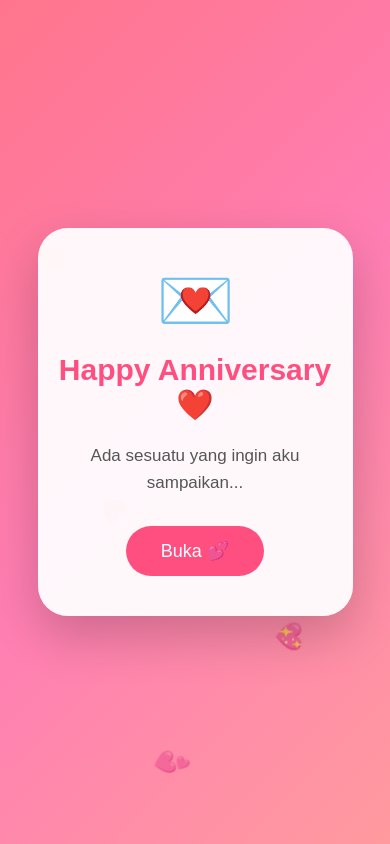
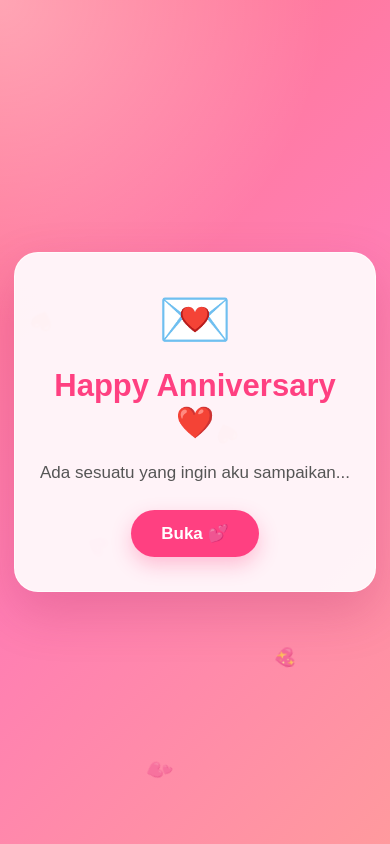
Before and after one commit to madereyzu04-star/happy-anniversary, a plain HTML site: page index.html in a window 390 px wide. Drawn offline with Linux system fonts and the light colour scheme.

Commit message:
Update style.css

```diff
--- a/style.css
+++ b/style.css
@@ -4,6 +4,11 @@
     box-sizing: border-box;
 }
 
+html,
+body {
+    width: 100%;
+    min-height: 100%;
+}
 
 body {
     min-height: 100vh;
@@ -16,157 +21,245 @@ body {
 
     font-family: Arial, sans-serif;
 
-    background: linear-gradient(
-        135deg,
-        #ff758c,
-        #ff7eb3,
-        #ff9a9e
-    );
+    /* Background pink lembut */
+    background:
+        radial-gradient(
+            circle at top left,
+            rgba(255, 255, 255, 0.35),
+            transparent 35%
+        ),
+        linear-gradient(
+            135deg,
+            #ff758c 0%,
+            #ff7eb3 50%,
+            #ff9a9e 100%
+        );
 
     overflow: hidden;
 }
 
 
-/* =========================
-   HALAMAN
-========================= */
+/* =====================================
+   SEMUA HALAMAN
+===================================== */
 
 .halaman {
     position: relative;
     z-index: 10;
+
+    width: min(92vw, 620px);
 }
 
 
-/* =========================
-   KARTU
-========================= */
-
-.container {
-    width: min(90%, 600px);
-
-    padding: 50px 30px;
-
-    text-align: center;
-
-    background: rgba(255, 255, 255, 0.94);
-
-    border-radius: 30px;
-
-    box-shadow:
-        0 20px 50px rgba(0, 0, 0, 0.2);
-
-    animation: muncul 0.8s ease;
-}
-
-
-/* Memastikan elemen hidden benar-benar tidak tampil */
+/* Elemen dengan atribut hidden
+   benar-benar disembunyikan */
 
 [hidden] {
     display: none !important;
 }
 
 
-/* =========================
+/* =====================================
+   KARTU
+===================================== */
+
+.container {
+    padding: 45px 35px;
+
+    text-align: center;
+
+    background: rgba(255, 248, 251, 0.96);
+
+    border: 1px solid rgba(255, 255, 255, 0.7);
+
+    border-radius: 28px;
+
+    box-shadow:
+        0 20px 50px rgba(160, 30, 80, 0.22);
+
+    animation: muncul 0.8s ease;
+}
+
+
+/* =====================================
    JUDUL
-========================= */
+===================================== */
 
 h1 {
-    color: #ff4f81;
+    color: #ff4081;
 
-    font-size: clamp(30px, 6vw, 42px);
+    font-size: clamp(30px, 5vw, 46px);
+
+    line-height: 1.2;
 
     margin-bottom: 20px;
 }
 
 
-/* =========================
+/* =====================================
    PARAGRAF
-========================= */
+===================================== */
 
 p {
     color: #555;
 
-    font-size: 20px;
+    font-size: clamp(17px, 2.5vw, 20px);
 
     line-height: 1.6;
 
-    margin-bottom: 30px;
+    margin-bottom: 28px;
 }
 
 
-/* =========================
+/* =====================================
    IKON SURAT
-========================= */
+===================================== */
 
 .icon {
-    font-size: 70px;
+    font-size: clamp(50px, 8vw, 70px);
 
-    margin-bottom: 20px;
+    margin-bottom: 18px;
 
-    animation: berdenyut 1.5s infinite;
+    animation: berdenyut 1.5s ease-in-out infinite;
 }
 
 
-/* =========================
+/* =====================================
    TOMBOL
-========================= */
+===================================== */
 
 button {
-    padding: 14px 35px;
+    display: inline-block;
+
+    padding: 14px 34px;
 
     border: none;
 
-    border-radius: 30px;
+    border-radius: 50px;
 
-    background: #ff4f81;
+    background: #ff4081;
 
     color: white;
 
     font-size: 18px;
+    font-weight: bold;
 
     cursor: pointer;
 
+    box-shadow:
+        0 8px 20px rgba(255, 64, 129, 0.3);
+
     transition:
-        transform 0.3s ease,
-        background 0.3s ease;
+        transform 0.25s ease,
+        background 0.25s ease,
+        box-shadow 0.25s ease;
 }
 
+button:hover {
+    transform: translateY(-3px) scale(1.04);
 
-button:hover {
-    transform: scale(1.08);
+    background: #f50057;
 
-    background: #ff2f6d;
+    box-shadow:
+        0 12px 25px rgba(255, 64, 129, 0.4);
 }
-
 
 button:active {
     transform: scale(0.96);
 }
 
 
-/* =========================
-   PESAN
-========================= */
+/* =====================================
+   PESAN "TERIMA KASIH"
+===================================== */
 
 .pesan {
     margin-top: 30px;
 
-    padding-top: 20px;
+    padding-top: 25px;
 
     border-top: 2px solid #ffb6c1;
+
+    animation: pesanMuncul 0.7s ease;
 }
 
+.pesan h2 {
+    color: #ff4081;
 
-.pesan h2 {
-    color: #ff4f81;
+    font-size: clamp(24px, 4vw, 32px);
 
     margin-bottom: 15px;
 }
 
+.pesan p {
+    margin-bottom: 0;
+}
 
-/* =========================
-   ANIMASI HATI
-========================= */
+
+/* =====================================
+   ANIMASI KARTU
+===================================== */
+
+@keyframes muncul {
+
+    from {
+        opacity: 0;
+
+        transform:
+            translateY(30px)
+            scale(0.94);
+    }
+
+    to {
+        opacity: 1;
+
+        transform:
+            translateY(0)
+            scale(1);
+    }
+}
+
+
+/* =====================================
+   ANIMASI PESAN
+===================================== */
+
+@keyframes pesanMuncul {
+
+    from {
+        opacity: 0;
+
+        transform: translateY(20px);
+    }
+
+    to {
+        opacity: 1;
+
+        transform: translateY(0);
+    }
+}
+
+
+/* =====================================
+   ANIMASI DENYUT
+===================================== */
+
+@keyframes berdenyut {
+
+    0%,
+    100% {
+        transform: scale(1);
+    }
+
+    50% {
+        transform: scale(1.12);
+    }
+}
+
+
+/* =====================================
+   HATI TERBANG
+===================================== */
 
 .hearts {
     position: fixed;
@@ -183,34 +276,33 @@ button:active {
     z-index: 1;
 }
 
-
 .hearts span {
     position: absolute;
 
-    bottom: -60px;
+    bottom: -50px;
 
-    font-size: 25px;
+    font-size: 22px;
 
     opacity: 0;
 
-    animation: terbang 8s linear infinite;
+    animation: terbang 9s linear infinite;
 }
 
 
 /* Posisi hati */
 
 .hearts span:nth-child(1) {
-    left: 10%;
+    left: 8%;
     animation-delay: 0s;
 }
 
 .hearts span:nth-child(2) {
-    left: 25%;
+    left: 22%;
     animation-delay: 2s;
 }
 
 .hearts span:nth-child(3) {
-    left: 40%;
+    left: 38%;
     animation-delay: 4s;
 }
 
@@ -225,13 +317,13 @@ button:active {
 }
 
 .hearts span:nth-child(6) {
-    left: 85%;
+    left: 84%;
     animation-delay: 5s;
 }
 
 .hearts span:nth-child(7) {
-    left: 95%;
-    animation-delay: 6s;
+    left: 94%;
+    animation-delay: 6.5s;
 }
 
 
@@ -248,7 +340,11 @@ button:active {
     }
 
     15% {
-        opacity: 0.8;
+        opacity: 0.65;
+    }
+
+    80% {
+        opacity: 0.65;
     }
 
     100% {
@@ -261,61 +357,107 @@ button:active {
 }
 
 
-/* =========================
-   ANIMASI MUNCUL
-========================= */
+/* =====================================
+   TABLET
+===================================== */
 
-@keyframes muncul {
+@media (max-width: 768px) {
 
-    from {
-        opacity: 0;
-
-        transform:
-            translateY(30px)
-            scale(0.9);
+    body {
+        padding: 16px;
     }
 
-    to {
-        opacity: 1;
+    .container {
+        padding: 40px 28px;
 
-        transform:
-            translateY(0)
-            scale(1);
+        border-radius: 26px;
     }
 }
 
 
-/* =========================
-   ANIMASI DENYUT
-========================= */
+/* =====================================
+   HP
+===================================== */
 
-@keyframes berdenyut {
+@media (max-width: 480px) {
 
-    0%, 100% {
-        transform: scale(1);
+    body {
+        padding: 14px;
     }
 
-    50% {
-        transform: scale(1.15);
+    .halaman {
+        width: 100%;
+    }
+
+    .container {
+        padding: 34px 22px;
+
+        border-radius: 24px;
+    }
+
+    h1 {
+        font-size: 31px;
+
+        margin-bottom: 18px;
+    }
+
+    p {
+        font-size: 17px;
+
+        line-height: 1.55;
+
+        margin-bottom: 24px;
+    }
+
+    .icon {
+        font-size: 55px;
+
+        margin-bottom: 15px;
+    }
+
+    button {
+        padding: 13px 30px;
+
+        font-size: 17px;
+    }
+
+    .pesan {
+        margin-top: 25px;
+
+        padding-top: 22px;
+    }
+
+    .pesan h2 {
+        font-size: 25px;
+    }
+
+    .hearts span {
+        font-size: 18px;
     }
 }
 
 
-/* =========================
-   HP
-========================= */
+/* =====================================
+   HP KECIL
+===================================== */
 
-@media (max-width: 600px) {
+@media (max-width: 360px) {
 
     .container {
-        padding: 40px 20px;
+        padding: 28px 18px;
+    }
+
+    h1 {
+        font-size: 27px;
     }
 
     p {
-        font-size: 17px;
+        font-size: 16px;
     }
 
-    .icon {
-        font-size: 55px;
+    button {
+        padding: 12px 26px;
+
+        font-size: 16px;
     }
 }
```
